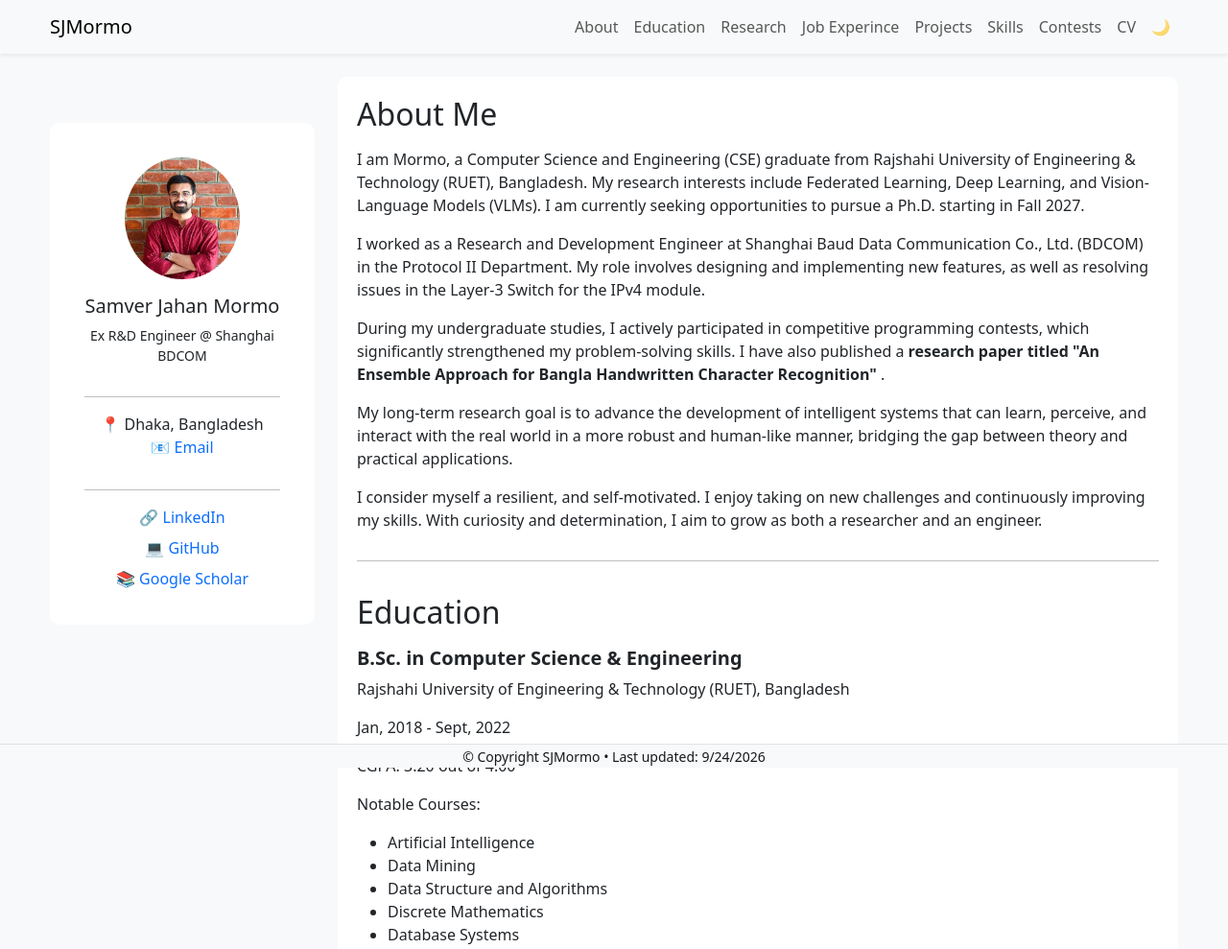
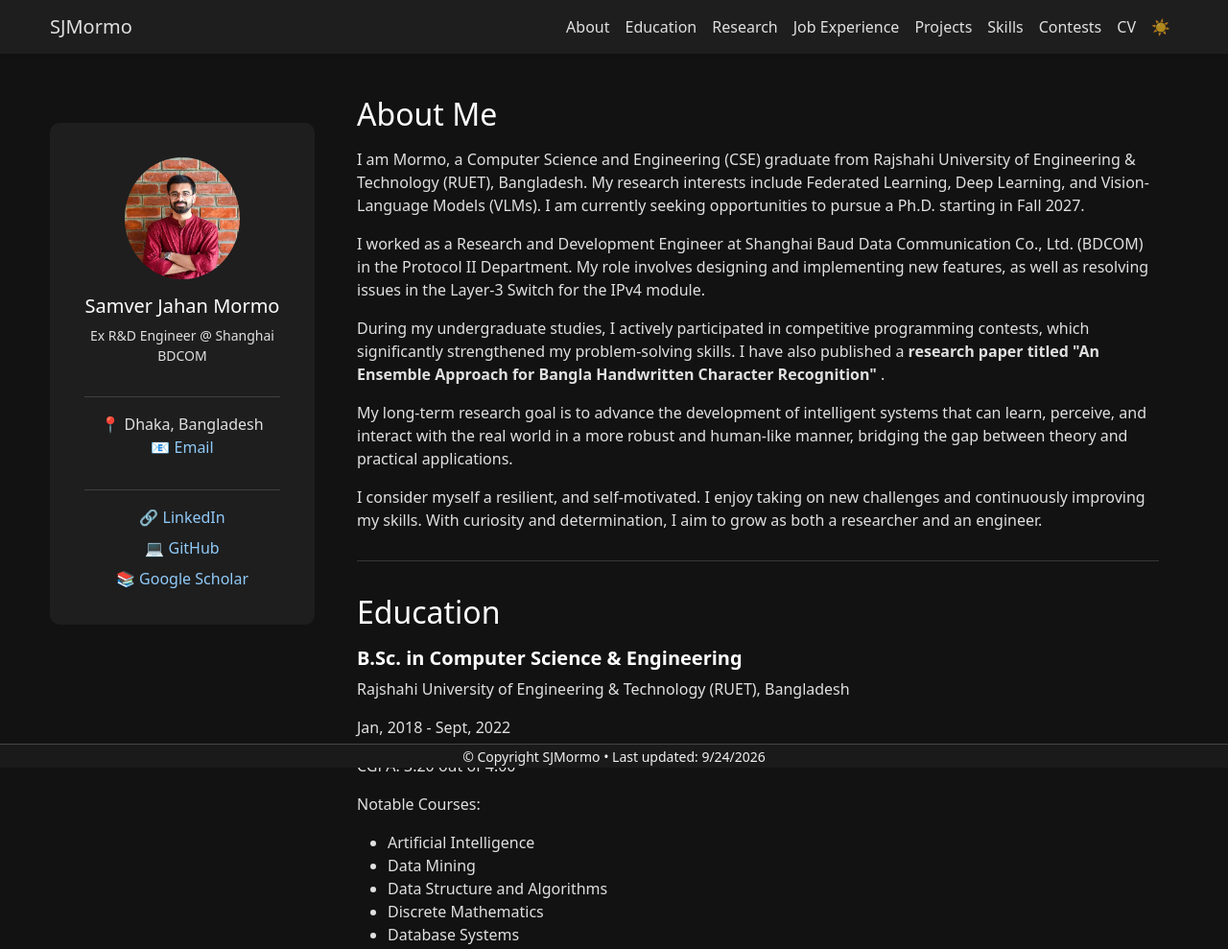
Before and after one commit to SJMormo/sjmormo.github.io, a plain HTML site: page index.html in a window 1280 px wide. Shown: the top 989 px of the page at 96% size. Drawn offline with nearby package versions, Linux system fonts and the light colour scheme.

Commit message:
added dark mode as default

```diff
--- a/index.html
+++ b/index.html
@@ -15,7 +15,7 @@
     <link href="assets/css/index.css" rel="stylesheet">
   </head>
 
-  <body class="">
+  <body class="dark-mode">
     <!-- Top Navbar -->
     <nav class="navbar navbar-expand-lg navbar-light bg-light fixed-top shadow-sm">
         <div class="container">
@@ -29,12 +29,12 @@
                     <li class="nav-item"><a class="nav-link" href="#about-section">About</a></li>
                     <li class="nav-item"><a class="nav-link" href="#education-section">Education</a></li>
                     <li class="nav-item"><a class="nav-link" href="#research-section">Research</a></li>
-                    <li class="nav-item"><a class="nav-link" href="#work-section">Job Experince</a></li>
+                    <li class="nav-item"><a class="nav-link" href="#work-section">Job Experience</a></li>
                     <li class="nav-item"><a class="nav-link" href="#projects-section">Projects</a></li>
                     <li class="nav-item"><a class="nav-link" href="#skills-section">Skills</a></li>
                     <li class="nav-item"><a class="nav-link" href="#contests-section">Contests</a></li>
                     <li class="nav-item"><a class="nav-link" href="#cv-section">CV</a></li>
-                    <button id="theme-toggle" class="nav-link">🌙</button>
+                    <button id="theme-toggle" class="nav-link">☀️</button>
                 </ul>
             </div>
         </div>
```
